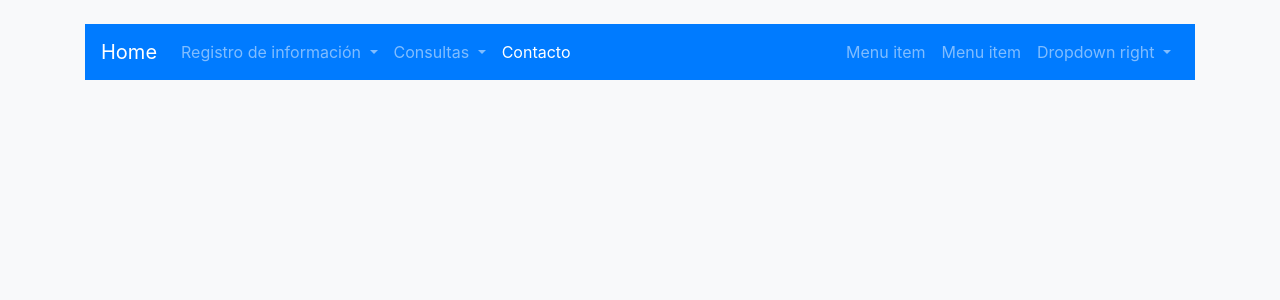
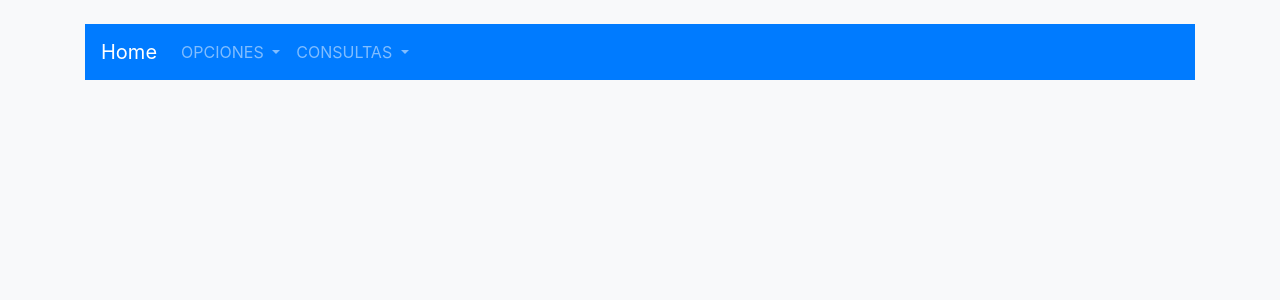
Before and after one commit to AndresFPerezV/CRUD-OPA, a PHP site: page / in a window 1280 px wide. Shown: the top 300 px of the page. Run offline with PHP 8.4, Linux system fonts and the light colour scheme.

Commit message:
se modifiicaron los comtroles en el elemento y en la consulta

```diff
--- a/controller/ctrElemento.php
+++ b/controller/ctrElemento.php
@@ -3,7 +3,7 @@
 <?php
 
 	//echo "Este es el controlador de elementos";
-	require('../modelo/elementos.php');
+	require('../modelo/elemento.php');
 
 	$CodigoE = isset($_POST['CodigoE']) ? $_POST['CodigoE']: NULL;
 	$nombre = isset($_POST['nombre']) ? $_POST['nombre']: NULL;
--- a/index.php
+++ b/index.php
@@ -51,38 +51,28 @@ crossorigin="anonymous"></script>
   <div class="collapse navbar-collapse" id="main_nav">
 	<ul class="navbar-nav">
 		<li class="nav-item dropdown">
-			<a class="nav-link  dropdown-toggle" href="#" data-toggle="dropdown">  Registro de información  </a>
+			<a class="nav-link  dropdown-toggle" href="#" data-toggle="dropdown">  OPCIONES  </a>
 		    <ul class="dropdown-menu">
-			  <li><a class="dropdown-item" href="views/frmRegistroProveedores.php">Proveedores</a></li>
+			  <li><a class="dropdown-item" href="views/frmRegistroElementos.php">Registrar Elementos</a></li>
 			  <li><a class="dropdown-item" href="#"> Opción2 </a></li>
 			  <li><a class="dropdown-item" href="#"> Opción3 </a></li>
 		    </ul>
 		</li>
 
 		<li class="nav-item dropdown">
-			<a class="nav-link  dropdown-toggle" href="#" data-toggle="dropdown">  Consultas  </a>
+			<a class="nav-link  dropdown-toggle" href="#" data-toggle="dropdown">  CONSULTAS  </a>
 		    <ul class="dropdown-menu">
-			  <li><a class="dropdown-item" href="controller/ctrConsultasProveedor.php?consulta1=listado1">Listar proveedores</a></li>
+			  <li><a class="dropdown-item" href="controller/ctrConsultasProveedor.php?consulta1=listado1">Listado de Elementos</a></li>
 			  <li><a class="dropdown-item" href="#"> Opción2 </a></li>
 			  <li><a class="dropdown-item" href="#"> Opción3 </a></li>
 		    </ul>
 		</li>
 
 
-		<li class="nav-item active"><a class="nav-link" href="#"> Contacto </a></li>
+
 
 	</ul>
-	<ul class="navbar-nav ml-auto">
-		<li class="nav-item"><a class="nav-link" href="#"> Menu item </a></li>
-		<li class="nav-item"><a class="nav-link" href="#"> Menu item </a></li>
-		<li class="nav-item dropdown">
-			<a class="nav-link  dropdown-toggle" href="#" data-toggle="dropdown"> Dropdown right </a>
-		    <ul class="dropdown-menu dropdown-menu-right">
-			  <li><a class="dropdown-item" href="#"> Submenu item 1</a></li>
-			  <li><a class="dropdown-item" href="#"> Submenu item 2 </a></li>
-		    </ul>
-		</li>
-	</ul>
+
   </div> <!-- navbar-collapse.// -->
 </nav>
 
--- a/modelo/elemento.php
+++ b/modelo/elemento.php
@@ -107,4 +107,6 @@
 	}
 
 
+
+
 ?>
--- a/views/frmRegistroElementos.php
+++ b/views/frmRegistroElementos.php
@@ -15,7 +15,7 @@
 	<div class="form-group col-md-6">
 
 		<form autocomplete="off" method="post" action="../controller/ctrElemento.php">
-			<h3>Registrar los Elementos</h3>
+			<h3>INGRESE LOS ELEMENTOS</h3>
 
 			<div class="form-group">
 				<input name="CodigoE" type="text" class="form-control" placeholder="Codigo del elemento" value=""/>
```
Also changed, not shown: controller/ctrConsultasElemento.php (added, +18 -0 lines), views/listadoElementos.php (added, +42 -0 lines).
